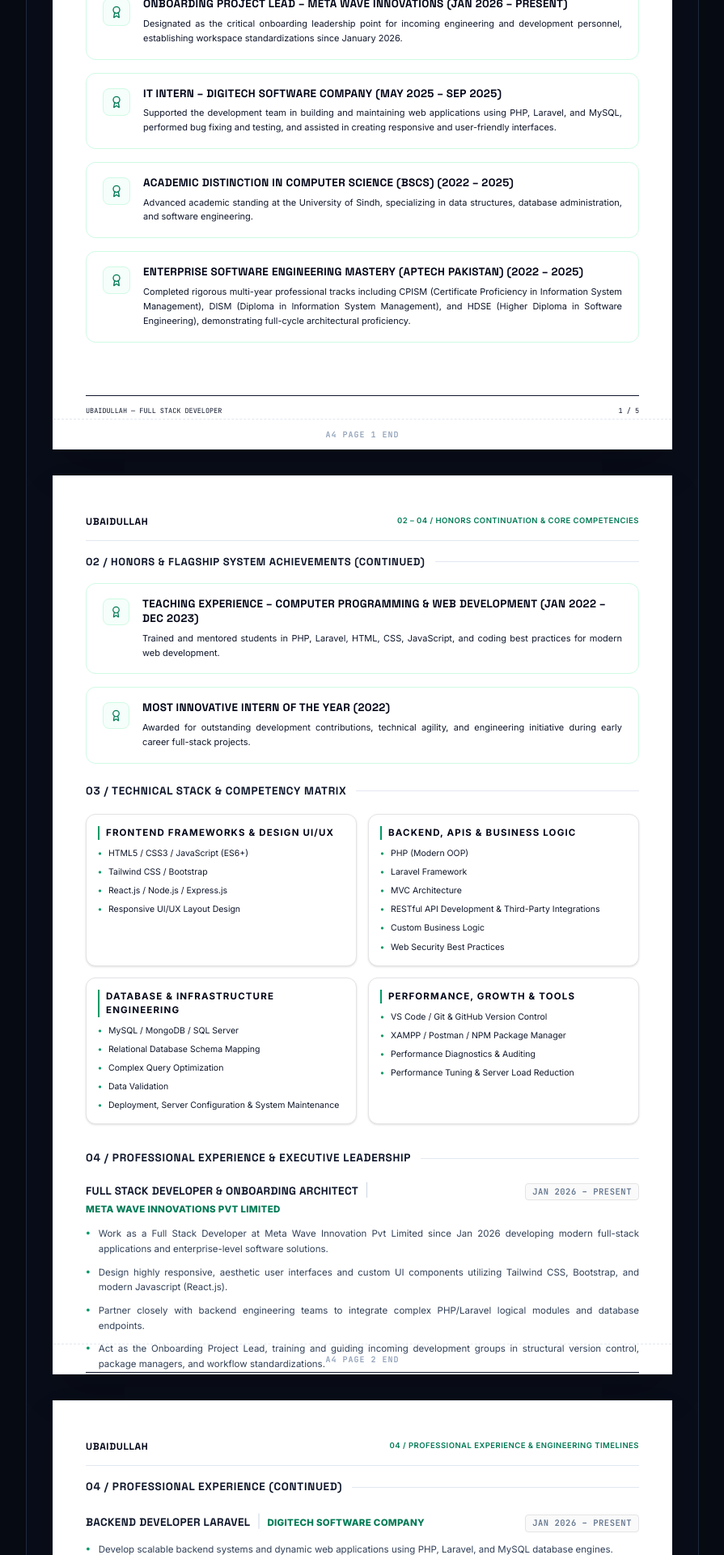
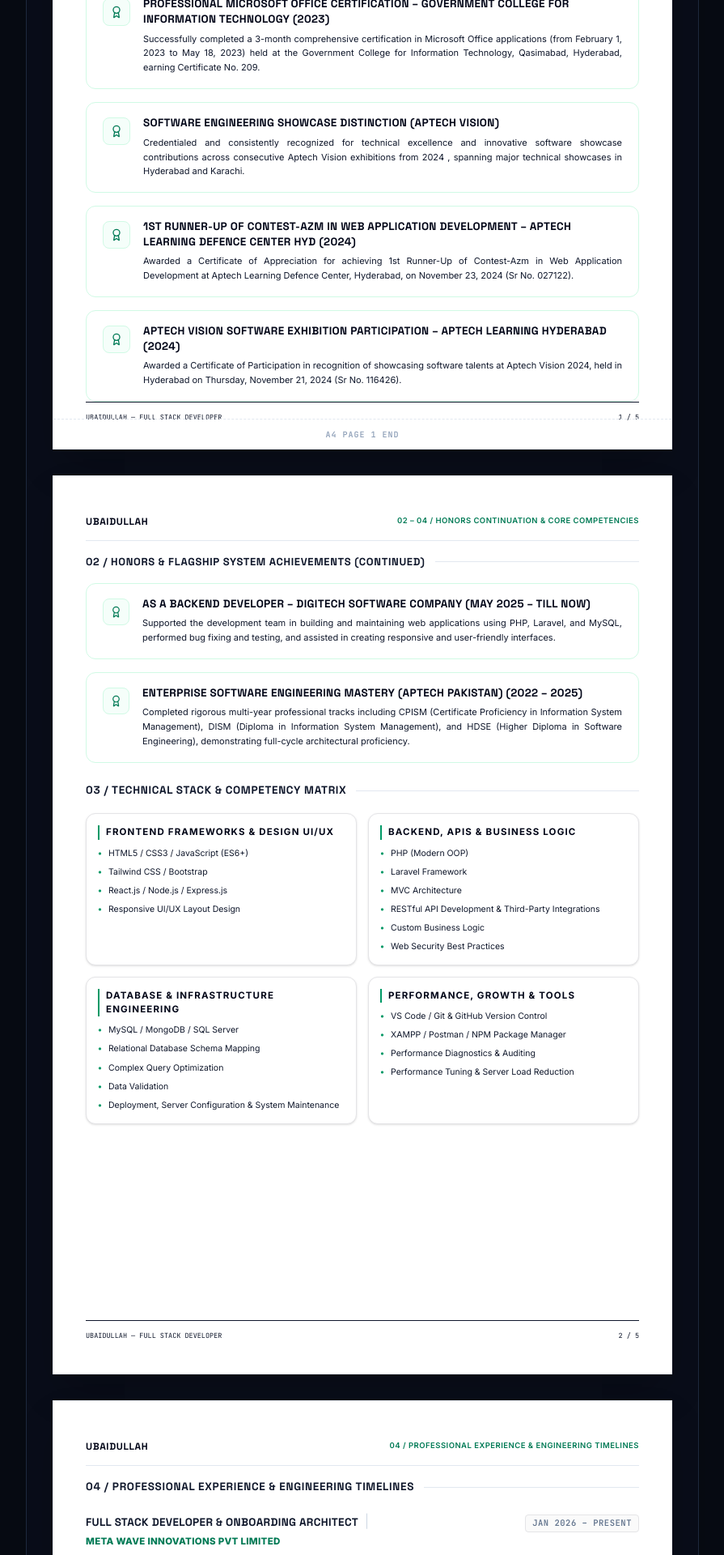
Before and after one commit to Ubaidsoomro12/MY-Personal-CV, a React (Vite) app: page / in a window 1280 px wide. Shown: the part 620-2540 px from the top of the page at 81% size, without its empty margins (192-1087 px from the left). Built offline with nearby package versions, Linux system fonts and the light colour scheme.

Commit message:
updated all details 29-06-2026

```diff
--- a/src/components/CVPreview.tsx
+++ b/src/components/CVPreview.tsx
@@ -9,7 +9,25 @@
   activeTheme: ThemeStyle;
 }
 
-export default function CVPreview({ cvData, activeTheme }: CVPreviewProps) {
+export default function CVPreview({ cvData: rawCvData, activeTheme }: CVPreviewProps) {
+  const cvData = {
+    ...rawCvData,
+    languages: rawCvData.languages ? rawCvData.languages.filter(l => {
+      const lang = l.language.toLowerCase().trim();
+      return lang !== "hi" && lang !== "sapne" && lang !== "hindi" && lang !== "spanish" && lang !== "es";
+    }) : [],
+    experience: rawCvData.experience ? rawCvData.experience.filter(e => {
+      const role = e.role.toLowerCase().trim();
+      const company = e.company.toLowerCase().trim();
+      return role !== "hi" && role !== "sapne" && company !== "hi" && company !== "sapne";
+    }) : [],
+    honors: rawCvData.honors ? rawCvData.honors.filter(h => {
+      const title = h.title.toLowerCase().trim();
+      const desc = h.description.toLowerCase().trim();
+      return title !== "hi" && title !== "sapne" && desc !== "hi" && desc !== "sapne";
+    }) : []
+  };
+
   const [copied, setCopied] = React.useState(false);
   const [showPrintGuide, setShowPrintGuide] = React.useState(false);
   const [isExporting, setIsExporting] = React.useState(false);
@@ -309,9 +327,8 @@
 
   const theme = colors[activeTheme] || colors.charcoal;
 
-  // Split experiences into founder vs developer roles so that they sit precisely on Page 2 vs Page 3
-  const founderExp = cvData.experience.filter(e => e.role.toLowerCase().includes("founder") || e.role.toLowerCase().includes("architect"));
-  const devExps = cvData.experience.filter(e => !e.role.toLowerCase().includes("founder") && !e.role.toLowerCase().includes("architect"));
+  // Keep all experiences together in the main timeline on Page 3
+  const devExps = cvData.experience;
 
   return (
     <div className="flex flex-col h-full bg-[#0a0f1d] border border-slate-800 rounded-2xl overflow-hidden shadow-2xl relative">
@@ -583,49 +600,6 @@
                 </div>
               </div>
 
-              {/* Section 04: Experience (Founder & Lead Full-Stack Architect role) */}
-              <div className="mt-8">
-                <div className="flex items-center gap-3 mb-4">
-                  <h2 className="font-display font-extrabold text-[13.5px] tracking-wider text-slate-900 uppercase">
-                    04 / PROFESSIONAL EXPERIENCE &amp; EXECUTIVE LEADERSHIP
-                  </h2>
-                  <div className="flex-1 h-[1px] bg-slate-200"></div>
-                </div>
-
-                {founderExp.map((exp) => (
-                  <div key={exp.id} className="group">
-                    <div className="flex flex-col sm:flex-row sm:justify-between sm:items-baseline gap-2 mb-2">
-                      <div className="flex flex-wrap items-baseline gap-y-1">
-                        <span className="font-display font-black text-[13.5px] text-slate-900 uppercase tracking-wide">
-                          {exp.role.toUpperCase()}
-                        </span>
-                        <span className="hidden sm:inline mx-2 text-slate-300 font-light">|</span>
-                        <span className={`font-sans text-[11.5px] ${theme.accentText} font-extrabold uppercase tracking-wide block sm:inline`}>
-                          {exp.company}
-                        </span>
-                      </div>
-                      <span className={`text-[10.5px] font-mono text-slate-500 font-semibold uppercase tracking-wider ${theme.highlight} border ${theme.border} rounded px-2 py-0.5 self-start sm:self-auto shrink-0`}>
-                        {exp.dates}
-                      </span>
-                    </div>
-
-                    <ul className="space-y-2.5 mt-3">
-                      {exp.bullets.map((b, idx) => (
-                        <li key={idx} className="text-[11.5px] leading-relaxed text-slate-700 text-justify flex items-start font-sans">
-                          <span className={`${theme.accentLightText} text-xs mr-2.5 select-none font-bold`}>•</span>
-                          <span>{b}</span>
-                        </li>
-                      ))}
-                    </ul>
-                  </div>
-                ))}
-              </div>
-
-            </div>
-
-            {/* Print Friendly Page 2 Indicators */}
-            <div className="absolute bottom-2 left-0 right-0 text-center no-print border-t border-dashed border-slate-200 pt-1 select-none">
-              <span className="text-[10px] font-mono text-slate-400 tracking-widest font-bold">A4 PAGE 2 END</span>
             </div>
 
             {/* Page 2 footer */}
@@ -657,7 +631,7 @@
               <div>
                 <div className="flex items-center gap-3 mb-5">
                   <h2 className="font-display font-extrabold text-[13.5px] tracking-wider text-slate-900 uppercase">
-                    04 / PROFESSIONAL EXPERIENCE (CONTINUED)
+                    04 / PROFESSIONAL EXPERIENCE &amp; ENGINEERING TIMELINES
                   </h2>
                   <div className="flex-1 h-[1px] bg-slate-200"></div>
                 </div>
--- a/src/initialData.ts
+++ b/src/initialData.ts
@@ -14,33 +14,33 @@
 
   honors: [
     {
-      title: "Backend Developer – DigiTech Software Company (Jan 2026 – Present)",
-      description: "Developing scalable backend systems and dynamic web applications using PHP, Laravel, MERN (MongoDB, Express.js, React.js, Node.js), and MySQL, building RESTful APIs, optimizing database performance, and implementing secure and efficient application functionality."
+      title: "Global Web Application Recognition (Techwiz 4 & Techwiz 5)",
+      description: "Represented team Code Sorcerers (Aptech Defence Hyderabad Center) across Aptech consecutive global web application development tracks, earning an international Certificate of Participation at Techwiz 4 (2023) and escalating to an international Certificate of Recognition for outstanding performance at Techwiz 5 (2024)."
     },
     {
-      title: "Onboarding Project Lead – Meta Wave Innovations (Jan 2026 – Present)",
-      description: "Designated as the critical onboarding leadership point for incoming engineering and development personnel, establishing workspace standardizations since January 2026."
+      title: "Professional Microsoft Office Certification – Government College for Information Technology (2023)",
+      description: "Successfully completed a 3-month comprehensive certification in Microsoft Office applications (from February 1, 2023 to May 18, 2023) held at the Government College for Information Technology, Qasimabad, Hyderabad, earning Certificate No. 209."
+    },
+    {
+      title: "Software Engineering Showcase Distinction (Aptech Vision)",
+      description: "Credentialed and consistently recognized for technical excellence and innovative software showcase contributions across consecutive Aptech Vision exhibitions from 2024 , spanning major technical showcases in Hyderabad and Karachi."
+    },
+    {
+      title: "1st Runner-Up of Contest-Azm in Web Application Development – Aptech Learning Defence Center Hyd (2024)",
+      description: "Awarded a Certificate of Appreciation for achieving 1st Runner-Up of Contest-Azm in Web Application Development at Aptech Learning Defence Center, Hyderabad, on November 23, 2024 (Sr No. 027122)."
+    },
+    {
+      title: "Aptech Vision Software Exhibition Participation – Aptech Learning Hyderabad (2024)",
+      description: "Awarded a Certificate of Participation in recognition of showcasing software talents at Aptech Vision 2024, held in Hyderabad on Thursday, November 21, 2024 (Sr No. 116426)."
     },
 
     {
-      title: "IT Intern – DigiTech Software Company (May 2025 – Sep 2025)",
+      title: "As A Backend Developer – DigiTech Software Company (May 2025 – Till Now)",
       description: "Supported the development team in building and maintaining web applications using PHP, Laravel, and MySQL, performed bug fixing and testing, and assisted in creating responsive and user-friendly interfaces."
-    },
-    {
-      title: "Academic Distinction in Computer Science (BSCS) (2022 – 2025)",
-      description: "Advanced academic standing at the University of Sindh, specializing in data structures, database administration, and software engineering."
     },
     {
       title: "Enterprise Software Engineering Mastery (Aptech Pakistan) (2022 – 2025)",
       description: "Completed rigorous multi-year professional tracks including CPISM (Certificate Proficiency in Information System Management), DISM (Diploma in Information System Management), and HDSE (Higher Diploma in Software Engineering), demonstrating full-cycle architectural proficiency."
-    },
-    {
-      title: "Teaching Experience – Computer Programming & Web Development (Jan 2022 – Dec 2023)",
-      description: "Trained and mentored students in PHP, Laravel, HTML, CSS, JavaScript, and coding best practices for modern web development."
-    },
-    {
-      title: "Most Innovative Intern of the Year (2022)",
-      description: "Awarded for outstanding development contributions, technical agility, and engineering initiative during early career full-stack projects."
     }
   ],
 
@@ -120,13 +120,13 @@
     },
     {
       id: "exp3",
-      role: "IT Intern",
+      role: "Full Stack Developer Intern",
       company: "DigiTech Software Company",
-      dates: "May 2025 – Sep 2025",
+      dates: "Jun 2025 – Aug 2025",
       bullets: [
-        "Supported the development team in building and maintaining web applications using PHP, Laravel, and MySQL.",
-        "Performed rigorous testing, structural bug fixing, and tracing client-side rendering bottlenecks using browser diagnostics.",
-        "Assisted in creating highly responsive and user-friendly web interfaces using HTML, CSS, Tailwind CSS, and Bootstrap."
+        "Completed a 3-month intensive Full-Stack Development Internship, actively contributing to both front-end and back-end web solutions.",
+        "Collaborated with senior engineers to build and maintain robust web applications using React, Node.js, and modern databases.",
+        "Optimized existing codebases, performed testing, resolved rendering bottlenecks, and developed mobile-responsive user interfaces using Tailwind CSS."
       ]
     },
     {
@@ -184,6 +184,12 @@
 
   education: [
     {
+      institution: "BISE Hyderabad",
+      degree: "Higher Secondary Certificate (HSC Part-II) in Pre-Engineering",
+      dates: "2021",
+      details: "Successfully passed the Higher Secondary Certificate Part-II Annual Examination in the Pre-Engineering group with an exceptional A1 Grade, held under the Board of Intermediate & Secondary Education, Hyderabad, Sindh in July 2021 (Seat No. 84065, Certificate S.No. 108048)."
+    },
+    {
       institution: "University of Sindh, Jamshoro",
       degree: "Bachelor of Science in Computer Science (BSCS)",
       dates: "2022 – 2025",
```
